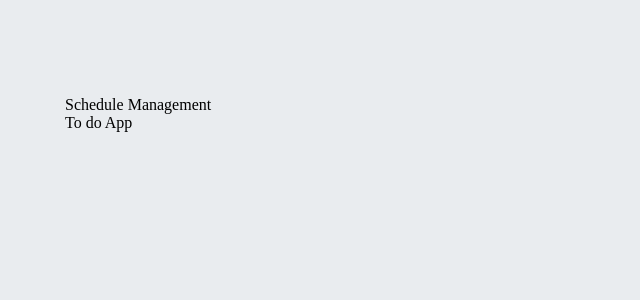
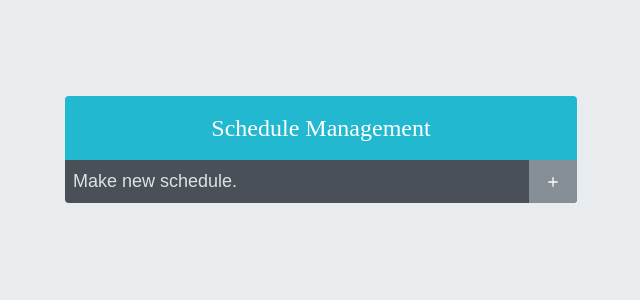
Before and after one commit to songdoing/Todo-App, a React (Create React App) app: page / in a window 1280 px wide. Shown: the top 300 px of the page, without its empty margins (319-959 px from the left). Built offline with nearby package versions, Linux system fonts and the light colour scheme.

Commit message:
todo insert

```diff
--- a/src/App.js
+++ b/src/App.js
@@ -1,8 +1,13 @@
 import React from 'react';
 import TodoTemplate from './components/TodoTemplate';
+import TodoInsert from './components/TodoInsert';
 
 const App = () => {
-  return <TodoTemplate> To do App</TodoTemplate>;
+  return (
+    <TodoTemplate>
+      <TodoInsert />
+    </TodoTemplate>
+  );
 };
 
 export default App;
--- /dev/null
+++ b/src/components/TodoInsert.js
@@ -0,0 +1,16 @@
+import React from 'react';
+import { MdAdd } from 'react-icons/md';
+import './TodoInsert.scss';
+
+const TodoInsert = () => {
+    return (
+        <form className="TodoInsert">
+            <input placeholder = "Make new schedule." />
+            <button type = "submit">
+                <MdAdd/>
+            </button>
+        </form>
+    );
+};
+
+export default TodoInsert;
--- /dev/null
+++ b/src/components/TodoInsert.scss
@@ -0,0 +1,36 @@
+.TodoInsert {
+  display: flex;
+  background: #495057;
+  input {
+    // default style reset
+    background: none;
+    outline: none;
+    border: none;
+    padding: 0.5rem;
+    font-size: 1.125rem;
+    line-height: 1.5;
+    color: white;
+    &::placeholder {
+      color: #dee2e6;
+    }
+    flex: 1;
+  }
+  button {
+    // default style reset
+    background: none;
+    outline: none;
+    border: none;
+    background: #868e96;
+    color: white;
+    padding-left: 1rem;
+    padding-right: 1rem;
+    font-size: 1rem;
+    display: flex;
+    align-items: center;
+    cursor: pointer;
+    transition: 0.1s background ease-in;
+    &:hover {
+      background: #acb5bd;
+    }
+  }
+}
--- a/src/components/TodoTemplate.scss
+++ b/src/components/TodoTemplate.scss
@@ -5,4 +5,17 @@
   margin-top: 6rem;
   border-radius: 4px;
   overflow: hidden;
+
+  .app-title {
+    background: #22b8cf;
+    color: white;
+    height: 4rem;
+    font-size: 1.5rem;
+    display: flex;
+    align-items: center;
+    justify-content: center;
+  }
+  .content {
+    background: white;
+  }
 }
```
Also changed, not shown: 2 other files (tests, documents, lock files or other folders).
